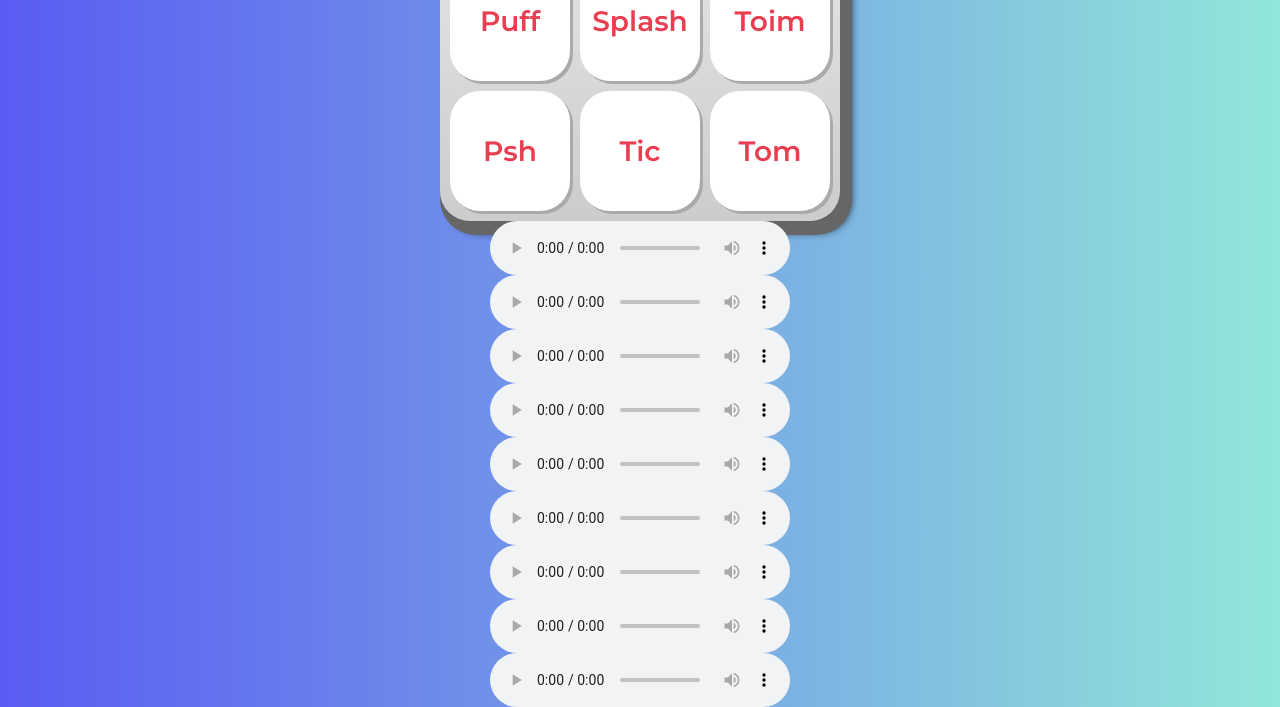
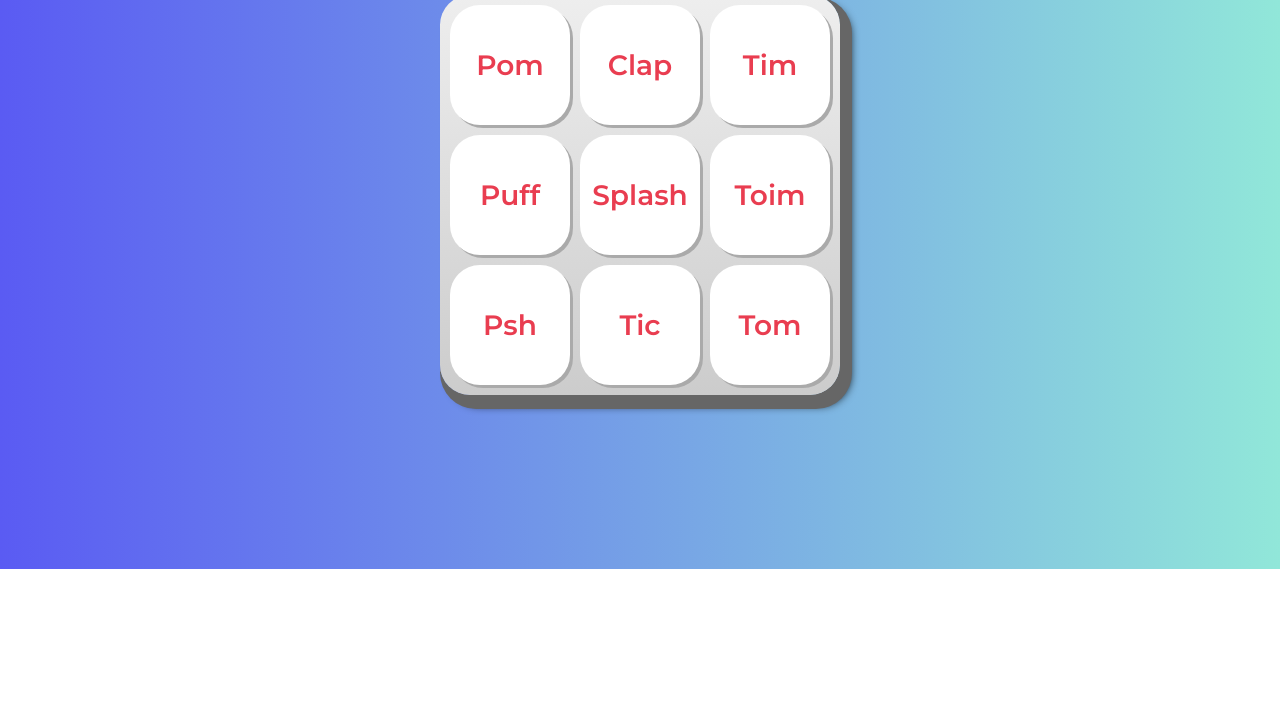
Before and after one commit to steaac9/Alura-Midi, a plain HTML site: page index.html in a window 1280 px wide. Shown: the part 231-938 px from the top of the page. After the commit the page ends 800 px from the top, so only its background shows below. Drawn offline with Linux system fonts and the light colour scheme.

Commit message:
Quiero saber qué es la funcióoooon

```diff
--- a/index.html
+++ b/index.html
@@ -13,9 +13,6 @@
     <link rel="icon" type="image/png" href="images/bateria.png">
     <link rel="stylesheet" href="css/reset.css">
     <link rel="stylesheet" href="css/estilos.css">
-
-    <script src="main.js"></script>
-
 </head>
 <body>
 
@@ -35,16 +32,18 @@
         <button class="tecla tecla_tom">Tom</button>
     </section>
 
-    <audio controls src="sounds/keyq.wav" id="sonido_tecla_pom"></audio>
-    <audio controls src="sounds/keye.wav" id="sonido_tecla_tim"></audio>
-    <audio controls src="sounds/keya.wav" id="sonido_tecla_puff"></audio>
-    <audio controls src="sounds/keys.wav" id="sonido_tecla_splash"></audio>
-    <audio controls src="sounds/keyw.wav" id="sonido_tecla_clap"></audio>
-    <audio controls src="sounds/keyd.wav" id="sonido_tecla_toim"></audio>
-    <audio controls src="sounds/keyz.wav" id="sonido_tecla_psh"></audio>
-    <audio controls src="sounds/keyx.wav" id="sonido_tecla_tic"></audio>
-    <audio controls src="sounds/keyc.wav" id="sonido_tecla_tom"></audio>
+    <audio src="sounds/keyq.wav" id="sonido_tecla_pom"></audio>
+    <audio src="sounds/keye.wav" id="sonido_tecla_tim"></audio>
+    <audio src="sounds/keya.wav" id="sonido_tecla_puff"></audio>
+    <audio src="sounds/keys.wav" id="sonido_tecla_splash"></audio>
+    <audio src="sounds/keyw.wav" id="sonido_tecla_clap"></audio>
+    <audio src="sounds/keyd.wav" id="sonido_tecla_toim"></audio>
+    <audio src="sounds/keyz.wav" id="sonido_tecla_psh"></audio>
+    <audio src="sounds/keyx.wav" id="sonido_tecla_tic"></audio>
+    <audio src="sounds/keyc.wav" id="sonido_tecla_tom"></audio>
 
+    <script src="main.js"></script>
 
 </body>
+
 </html>
--- a/main.js
+++ b/main.js
@@ -1 +1,6 @@
+function playSonidoPom () {
+   document.querySelector ('#sonido_tecla_pom').play();
+}
+
+
 document.querySelector ('.tecla_pom');
```
